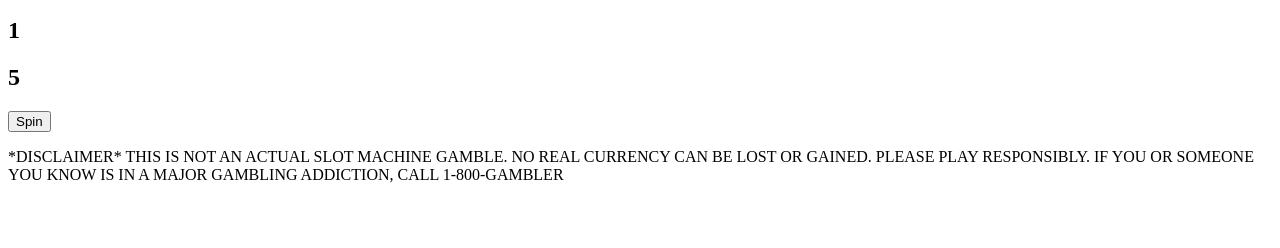
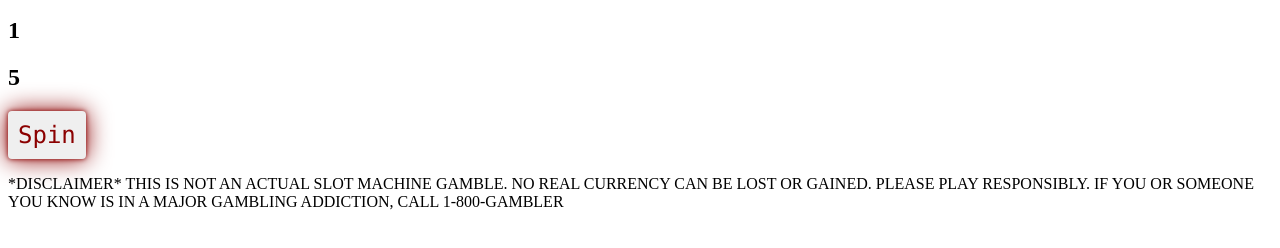
Before and after one commit to MN584/Gamble-to-Bankruptcy-, a plain HTML site: page index.html in a window 1280 px wide. Shown: the part 110-358 px from the top of the page. Drawn offline with Linux system fonts and the light colour scheme.

Commit message:
ad csss again

```diff
--- a/index.html
+++ b/index.html
@@ -1,7 +1,7 @@
 <!DOCTYPE html>
 <html lang="en">
 <head>
-    <link
+    <link rel="stylesheet" href="index.css">
     <meta charset="UTF-8">
     <meta name="viewport" content="width=device-width, initial-scale=1.0">
     <title>test</title>
```
